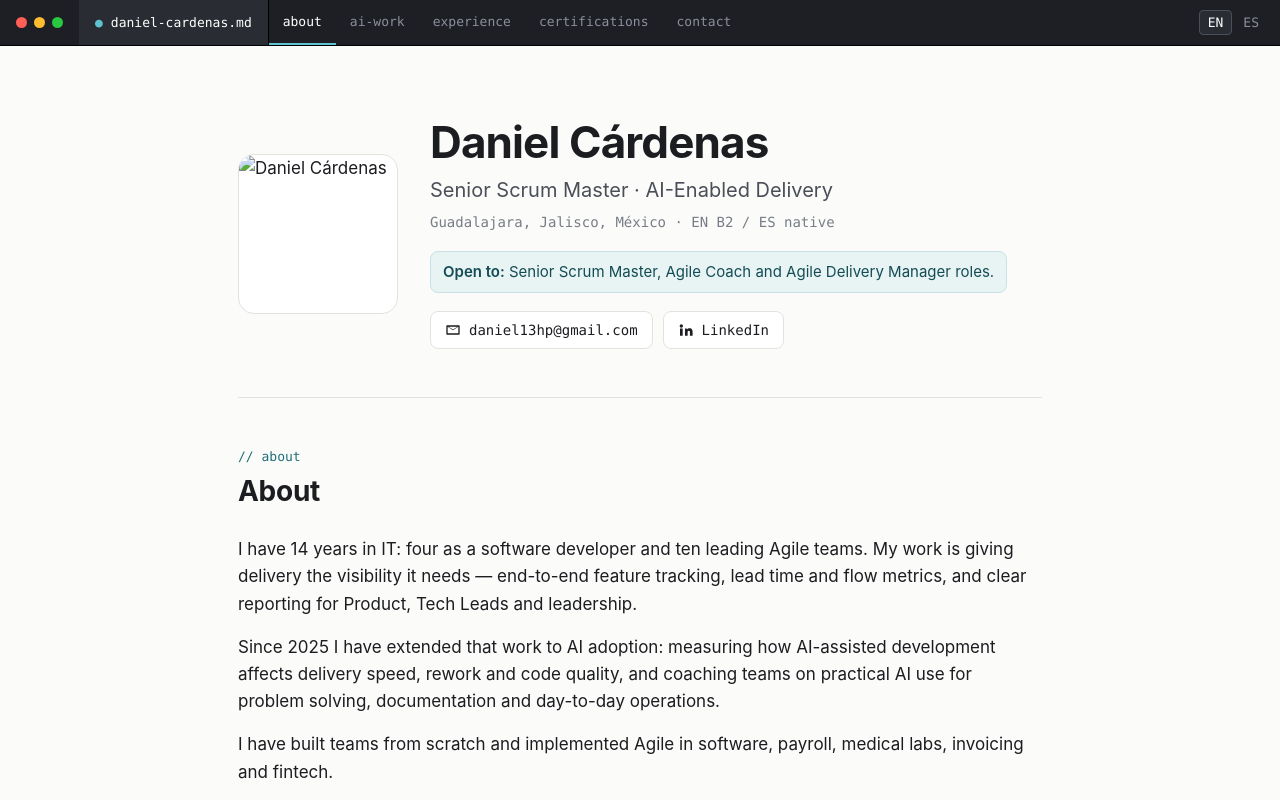
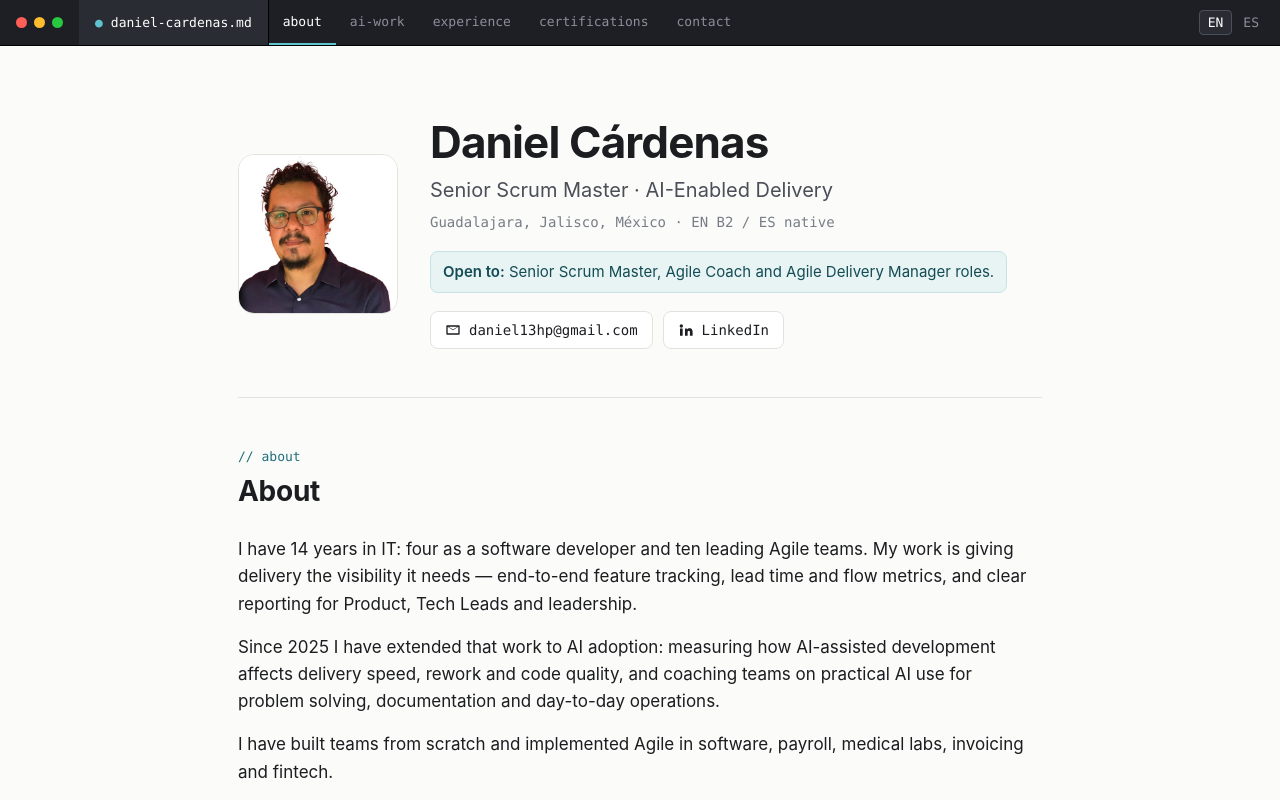
Before and after one commit to danielcardenas-mx/danielcardenas-mx.github.io, a plain HTML site: page index.html in a window 1280 px wide. Shown: the top 800 px of the page. Drawn offline with Linux system fonts and the light colour scheme.

Commit message:
Update index.html

```diff
--- a/index.html
+++ b/index.html
@@ -115,7 +115,7 @@ p{margin:0 0 16px}
 
 <main>
   <div class="hero">
-    <img class="avatar" src="assets/photo.jpg" width="160" height="160" alt="Daniel Cárdenas">
+    <img class="avatar" src="photo.jpg" width="160" height="160" alt="Daniel Cárdenas">
     <div>
       <h1>Daniel Cárdenas</h1>
       <p class="role">Senior Scrum Master · AI-Enabled Delivery</p>
```
